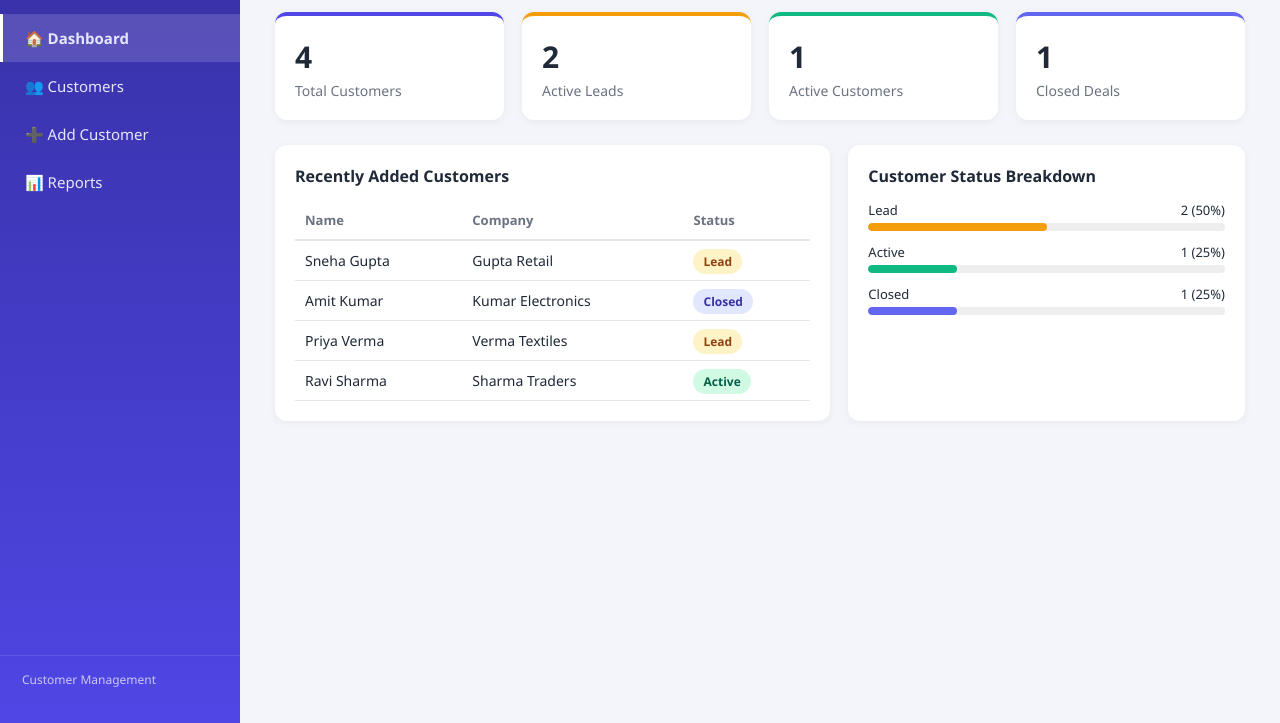
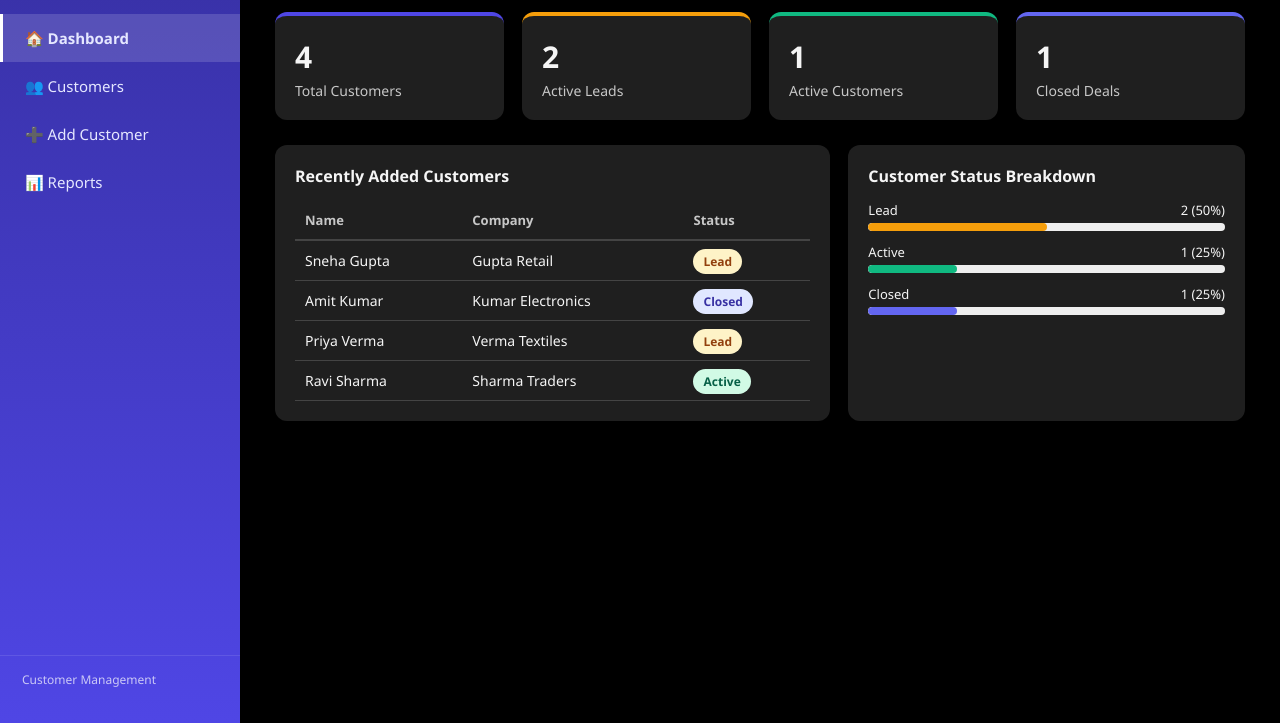
Before and after one commit to aparnapandey229/Customer-Relationship-Management-System, a plain HTML site: page index.html in a window 1280 px wide. Shown: the part 77-800 px from the top of the page. Drawn offline with Linux system fonts and the light colour scheme.

Commit message:
aparna apndey Update color variables for dark theme
update color variables for dark theme

```diff
--- a/style.css
+++ b/style.css
@@ -7,11 +7,11 @@
   --lead-color: #f59e0b;
   --active-color: #10b981;
   --closed-color: #6366f1;
-  --bg: #f4f5fb;
-  --card-bg: #ffffff;
-  --text-dark: #1f2937;
-  --text-light: #6b7280;
-  --border: #e5e7eb;
+  --bg: #000000;
+--card-bg: #1f1f1f;
+--text-dark: #f5f5f5;
+--text-light: #c7c7c7;
+--border: #444444;
 }
 
 body { background: var(--bg); color: var(--text-dark); display: flex; min-height: 100vh; }
```
